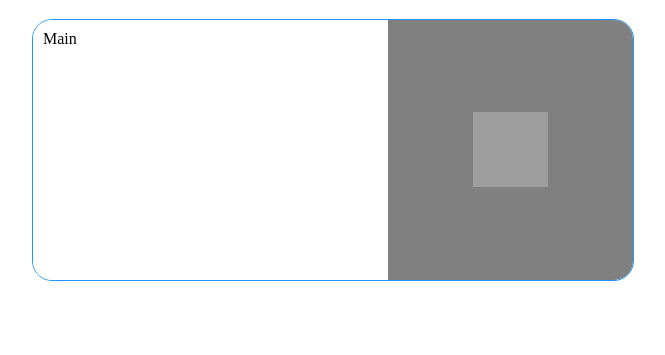
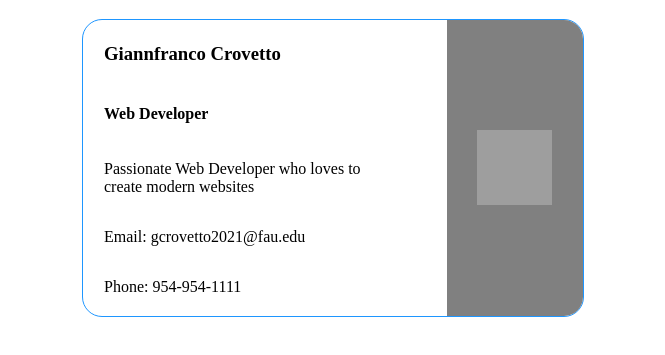
Before and after one commit to GiannfrancoC340/Business-Card, a plain HTML site: page index.html in a window 1280 px wide. Shown: the part 61-416 px from the top of the page, without its empty margins (307-972 px from the left). Drawn offline with Linux system fonts and the light colour scheme; grey boxes are pictures that could not be loaded.

Commit message:
Added some CSS touches

```diff
--- a/index.html
+++ b/index.html
@@ -7,7 +7,14 @@
     <body>
         <h1>Business Card</h1>
         <div class="grid-container">
-            <div class="grid-item white">Main</div>
+            <div class="grid-item white">
+                <h3>Giannfranco Crovetto</h3>
+                <h4>Web Developer</h4>
+                <p class="about">Passionate Web Developer who loves to<br>
+                    create modern websites</p>
+                <p>Email: gcrovetto2021@fau.edu</p>
+                <p>Phone: 954-954-1111</p>
+            </div>
             <div class="grid-item-2 grey"><img src="https://www.shutterstock.com/image-vector/vector-illustration-globe-icon-dark-260nw-2049846449.jpg"></div>
         </div>
     </body>
--- a/styles.css
+++ b/styles.css
@@ -7,8 +7,8 @@ h1 {
     background-color: #ffffff;
     border: 1px solid #1e96ff;
     border-radius: 20px;
-    width: 600px;
-    height: 260px;
+    width: 500px;
+    height: auto;
     margin: auto;
     gap: 0px;
     grid-template-areas: "colorWhite colorWhite colorGrey";
@@ -35,6 +35,10 @@ h1 {
 .white {
     display: flex;
     grid-area: colorWhite;
+    flex-direction: column;
+    align-items: flex-start;
+    margin-left: 17px;
+    padding: 4px;
 }
 
 .grey {
@@ -48,3 +52,7 @@ img {
     width: 75px;
     height: 75px;
 }
+
+.about {
+    text-align: left;
+}
```
